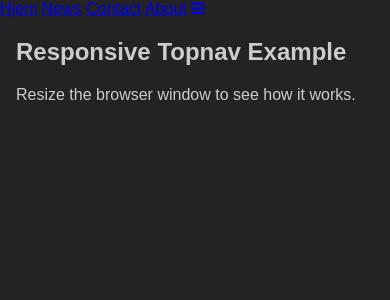
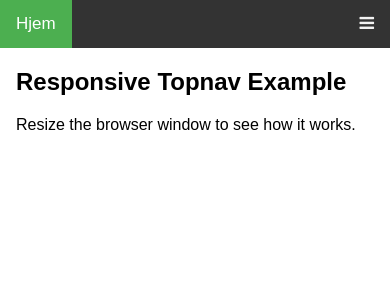
Before and after one commit to helenedelbekk/APP2000, a PHP site: page /test.html in a window 390 px wide. Shown: the top 300 px of the page. Run offline with PHP 8.4, Linux system fonts and the light colour scheme.

Commit message:
Update hamburger.css

```diff
--- a/hamburger.css
+++ b/hamburger.css
@@ -1,153 +1,55 @@
-
-body
-{
+body {
   margin: 0;
-  padding: 0;
-
-  /* make it look decent enough */
-  background: #232323;
-  color: #cdcdcd;
-  font-family: "Avenir Next", "Avenir", sans-serif;
+  font-family: Arial, Helvetica, sans-serif;
 }
 
-#menuToggle
-{
-  display: block;
-  position: relative;
-  top: 50px;
-  left: 50px;
-
-  z-index: 1;
-
-  -webkit-user-select: none;
-  user-select: none;
+.topnav {
+  overflow: hidden;
+  background-color: #333;
 }
 
-#menuToggle a
-{
+.topnav a {
+  float: left;
+  display: block;
+  color: #f2f2f2;
+  text-align: center;
+  padding: 14px 16px;
   text-decoration: none;
-  color: #232323;
-
-  transition: color 0.3s ease;
+  font-size: 17px;
 }
 
-#menuToggle a:hover
-{
-  color: tomato;
+.topnav a:hover {
+  background-color: #ddd;
+  color: black;
 }
 
-
-#menuToggle input
-{
-  display: block;
-  width: 40px;
-  height: 32px;
-  position: absolute;
-  top: -7px;
-  left: -5px;
-
-  cursor: pointer;
-
-  opacity: 0; /* hide this */
-  z-index: 2; /* and place it over the hamburger */
-
-  -webkit-touch-callout: none;
+.topnav a.active {
+  background-color: #4CAF50;
+  color: white;
 }
 
-/*
- * Just a quick hamburger
- */
-#menuToggle span
-{
-  display: block;
-  width: 33px;
-  height: 4px;
-  margin-bottom: 5px;
-  position: relative;
-
-  background: #cdcdcd;
-  border-radius: 3px;
-
-  z-index: 1;
-
-  transform-origin: 4px 0px;
-
-  transition: transform 0.5s cubic-bezier(0.77,0.2,0.05,1.0),
-              background 0.5s cubic-bezier(0.77,0.2,0.05,1.0),
-              opacity 0.55s ease;
+.topnav .icon {
+  display: none;
 }
 
-#menuToggle span:first-child
-{
-  transform-origin: 0% 0%;
+@media screen and (max-width: 600px) {
+  .topnav a:not(:first-child) {display: none;}
+  .topnav a.icon {
+    float: right;
+    display: block;
+  }
 }
 
-#menuToggle span:nth-last-child(2)
-{
-  transform-origin: 0% 100%;
+@media screen and (max-width: 600px) {
+  .topnav.responsive {position: relative;}
+  .topnav.responsive .icon {
+    position: absolute;
+    right: 0;
+    top: 0;
+  }
+  .topnav.responsive a {
+    float: none;
+    display: block;
+    text-align: left;
+  }
 }
-
-/*
- * Transform all the slices of hamburger
- * into a crossmark.
- */
-#menuToggle input:checked ~ span
-{
-  opacity: 1;
-  transform: rotate(45deg) translate(-2px, -1px);
-  background: #232323;
-}
-
-/*
- * But let's hide the middle one.
- */
-#menuToggle input:checked ~ span:nth-last-child(3)
-{
-  opacity: 0;
-  transform: rotate(0deg) scale(0.2, 0.2);
-}
-
-/*
- * Ohyeah and the last one should go the other direction
- */
-#menuToggle input:checked ~ span:nth-last-child(2)
-{
-  transform: rotate(-45deg) translate(0, -1px);
-}
-
-/*
- * Make this absolute positioned
- * at the top left of the screen
- */
-#menu
-{
-  position: absolute;
-  width: 300px;
-  margin: -100px 0 0 -50px;
-  padding: 50px;
-  padding-top: 125px;
-
-  background: #ededed;
-  list-style-type: none;
-  -webkit-font-smoothing: antialiased;
-  /* to stop flickering of text in safari */
-
-  transform-origin: 0% 0%;
-  transform: translate(-100%, 0);
-
-  transition: transform 0.5s cubic-bezier(0.77,0.2,0.05,1.0);
-}
-
-#menu li
-{
-  padding: 10px 0;
-  font-size: 22px;
-}
-
-/*
- * And let's slide it in from the left
- */
-#menuToggle input:checked ~ ul
-{
-  transform: none;
-}
```
